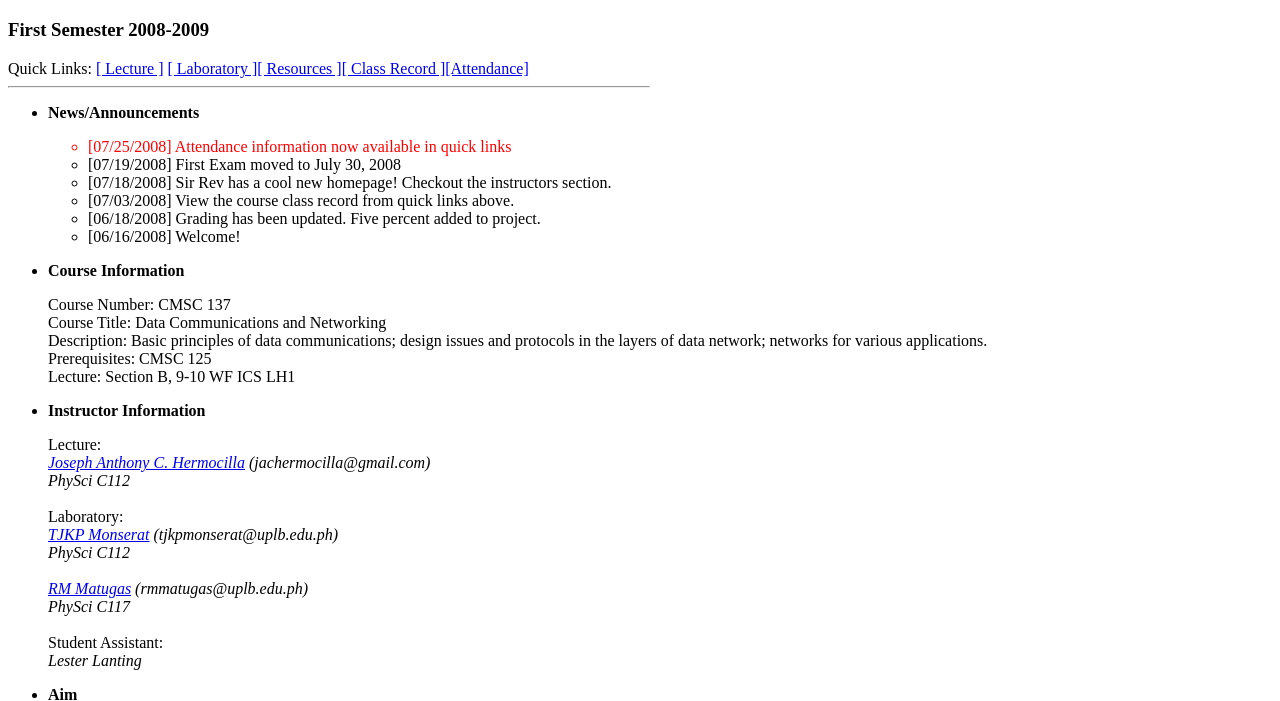
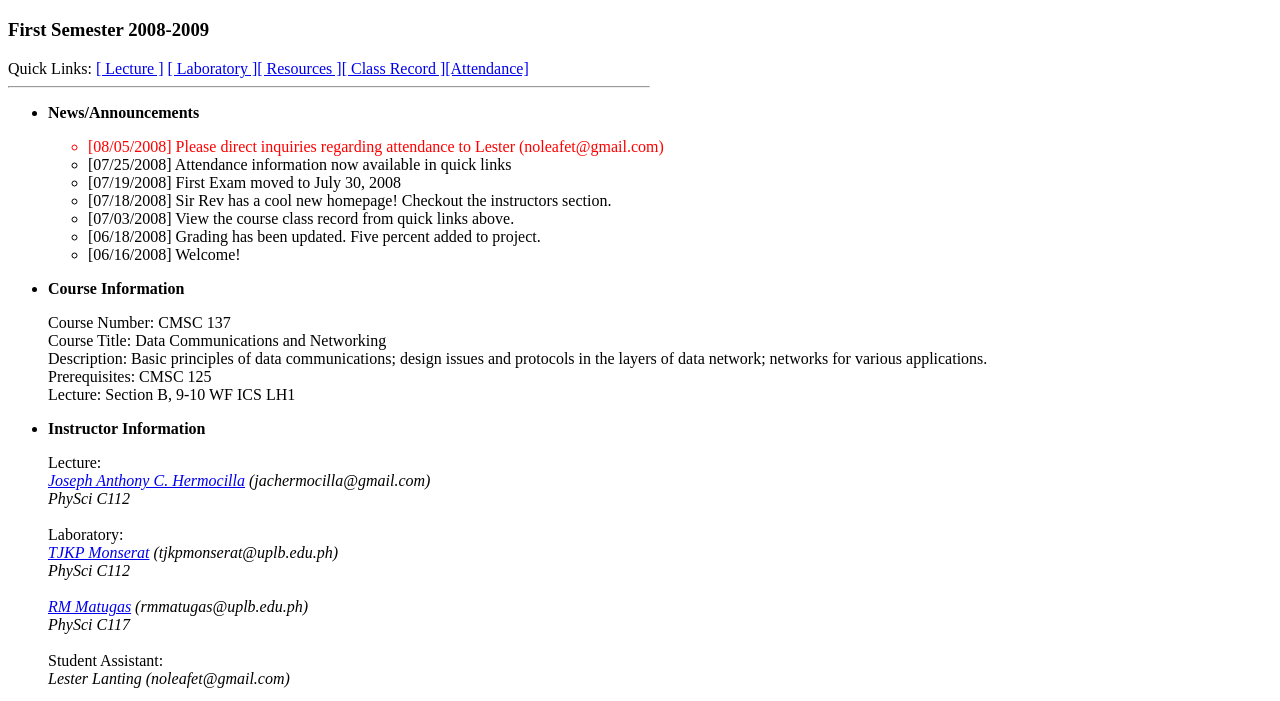
Before and after one commit to jachermocilla/jach-homepage, a plain HTML site: page CMSC137-1st-Sem-2008.html in a window 1280 px wide. Shown: the part 47-748 px from the top of the page. Drawn offline with Linux system fonts and the light colour scheme.

```diff
--- a/CMSC137-1st-Sem-2008.html
+++ b/CMSC137-1st-Sem-2008.html
@@ -31,7 +31,8 @@
          <li><b>News/Announcements</b></li>
          <p>
          <ul>
-           <li style="color:red;">[07/25/2008] Attendance information now available in quick links</li>
+            <li style="color:red;">[08/05/2008] Please direct inquiries regarding attendance to Lester (noleafet@gmail.com)</li>
+            <li>[07/25/2008] Attendance information now available in quick links</li>
             <li>[07/19/2008] First Exam moved to July 30, 2008</li>
             <li>[07/18/2008] Sir Rev has a cool new homepage! Checkout the instructors section.</li>
             <li>[07/03/2008] View the course class record from quick links above.</li>
@@ -68,7 +69,7 @@
             <br/><br/>
 
             Student Assistant: <br/>
-            <i>Lester Lanting</i>
+            <i>Lester Lanting (noleafet@gmail.com)</i>
          </p>
 
          <li><b>Aim</b></li>
```
